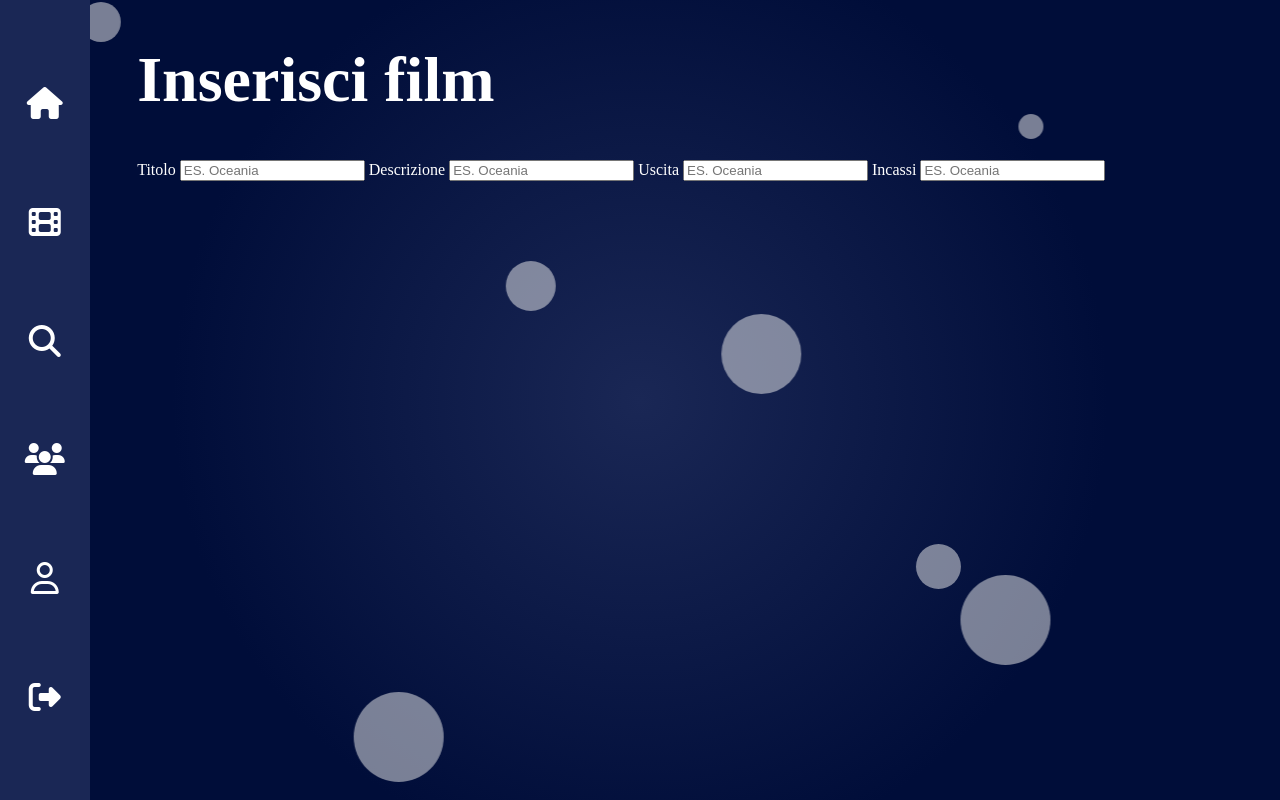
After one commit to YuriRomano02/DibrisPlus, a PHP site: page /aggiunta_film.php in a window 1280 px wide. The commit adds this page. Run offline with PHP 8.4, Linux system fonts and the light colour scheme; some libraries are stand-ins or nearby versions; some web fonts are replaced.

Commit message:
aggiunta pagina per aggiungere film

```diff
--- a/site/Elementi in comune/sidebar.css
+++ b/site/Elementi in comune/sidebar.css
@@ -56,4 +56,5 @@ div::-webkit-scrollbar {
 
 .elementi {
   margin-left: 4%;
+  margin-right: 4%;
 }
--- /dev/null
+++ b/site/welcome/aggiunta_film.php
@@ -0,0 +1,50 @@
+<!DOCTYPE html>
+<html lang="en">
+
+<head>
+    <meta charset="UTF-8">
+    <meta name="viewport" content="width=device-width, initial-scale=1.0">
+
+    <title>Document</title>
+
+    <link rel="stylesheet" href="../Elementi in comune/sfondo.css">
+    <link rel="stylesheet" href="../Elementi in comune/sidebar.css">
+
+    <link rel="stylesheet" href="../aggiunta_film.css">
+
+    <link rel="stylesheet" href="./film.css">
+    <link href="https://fonts.cdnfonts.com/css/new-walt-disney-font" rel="stylesheet">
+    <script src="https://kit.fontawesome.com/549ec4da67.js" crossorigin="anonymous"></script>
+</head>
+
+<body>
+    <?php
+
+    include "../Elementi in comune/sfondo.html";
+    include "../Elementi in comune/sidebar.php";
+
+    ?>
+
+    <div class="elementi">
+        <h1>Inserisci film</h1>
+        <form>
+            <label>Titolo</label>
+            <input type="Text" placeholder="ES. Oceania">
+
+
+            <label>Descrizione</label>
+            <input type="Text" placeholder="ES. Oceania">
+
+
+            <label>Uscita</label>
+            <input type="Text" placeholder="ES. Oceania">
+
+
+            <label>Incassi</label>
+            <input type="Text" placeholder="ES. Oceania">
+        </form>
+    </div>
+
+</body>
+
+</html>
--- a/site/welcome/film.css
+++ b/site/welcome/film.css
@@ -1,9 +1,25 @@
-h1{
+h1 {
     font-size: 5vw;
     display: inline-block;
 }
 
-.preferiti{
+.preferiti {
     font-size: 4vw;
     margin-left: 1vw;
 }
+
+iframe{
+    width: 45vw;
+    height: 25vw;
+}
+
+.informazioni {
+    display: grid;
+    grid-template-columns: auto auto;
+    margin-top: 2vw;
+}
+
+.informazioni div {
+    border: solid 2px blue;
+    border-radius: 20px;
+}
--- a/site/welcome/welcomeroot copy.php
+++ b/site/welcome/welcomeroot copy.php
@@ -5,7 +5,8 @@
     <meta charset="UTF-8">
     <meta name="viewport" content="width=device-width, initial-scale=1.0">
     <title>Document</title>
-    <link rel="stylesheet" href="../Style in comune/sfondo.css">
+    <link rel="stylesheet" href="../Elementi in comune/sfondo.css">
+    <link rel="stylesheet" href="../Elementi in comune/sidebar.css">
     <link rel="stylesheet" href="./welcome copy.css">
     <link href="https://fonts.cdnfonts.com/css/new-walt-disney-font" rel="stylesheet">
     <script src="https://kit.fontawesome.com/549ec4da67.js" crossorigin="anonymous"></script>
@@ -14,7 +15,7 @@
 <body>
     <?php
     include "../Elementi in comune/sfondo.html";
-    include "../Elementi in comune/sidebar.html";
+    include "../Elementi in comune/sidebar.php";
     ?>
 
     <div class="elementi">
```
Also changed, not shown: site/welcome/film.php (+20 -3 lines), site/welcome/welcome copy.css (+0 -19 lines), site/Elementi in comune/sidebar.php (renamed from site/Elementi in comune/sidebar.html), site/welcome/aggiunta_film.css (added).
